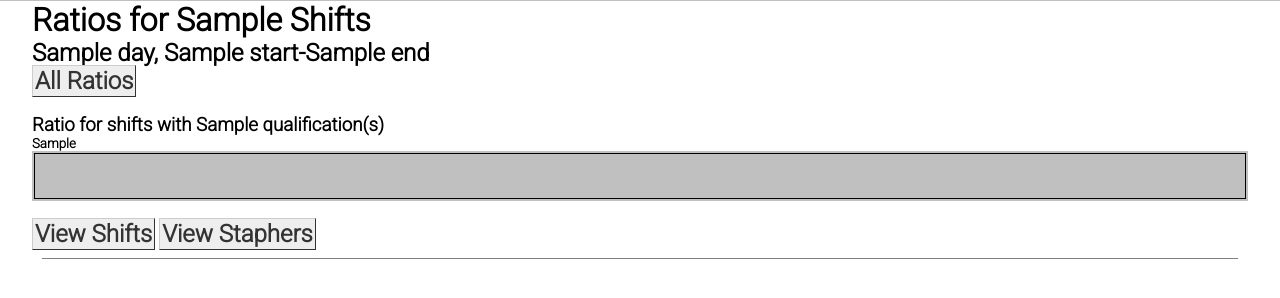
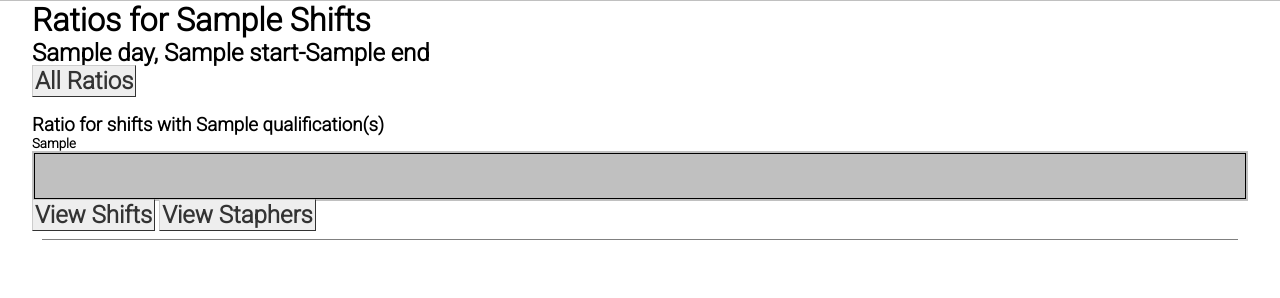
Before and after one commit to natelohn/staphd, a Django app: template schedules/templates/schedules/ratio_window.html in a window 1280 px wide. Shown: the part 59-357 px from the top of the page. Run offline with Django 3.2, Linux system fonts and the light colour scheme; the template is opened without the code that fills it: most values are stand-ins (such as "Sample title", 1, 10 or a date in 2020); some libraries are stand-ins or nearby versions.

Commit message:
ratio view

```diff
--- a/schedules/static/css/ratio.css
+++ b/schedules/static/css/ratio.css
@@ -74,3 +74,8 @@
 #ratio_red {
 	background-color: red;
 }
+
+
+#ratio_btn {
+	margin-top: 5px;
+}
--- a/schedules/templates/schedules/ratio_window.html
+++ b/schedules/templates/schedules/ratio_window.html
@@ -19,9 +19,8 @@
 			{% endfor %}
 		</tr>
 	</table>
-	<br>
-	<a class="button" href="">View Shifts</a>
-	<a class="button" href="">View Staphers</a>
+	<a class="button" id="ratio_btn" href="">View Shifts</a>
+	<a class="button" id="ratio_btn" href="">View Staphers</a>
 	<hr style="background-color: grey; height:1px; margin: 10px;">
 	{% endfor %}
 </div>
```
